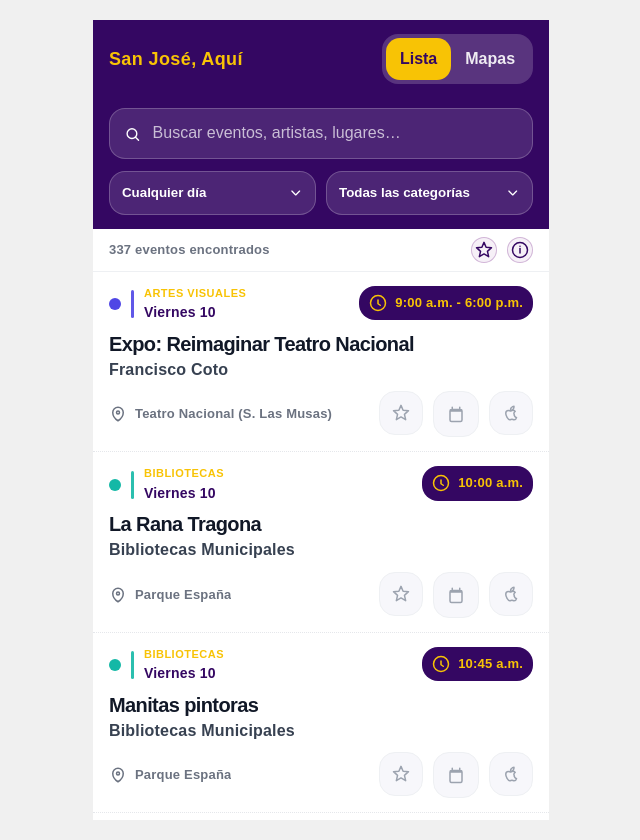
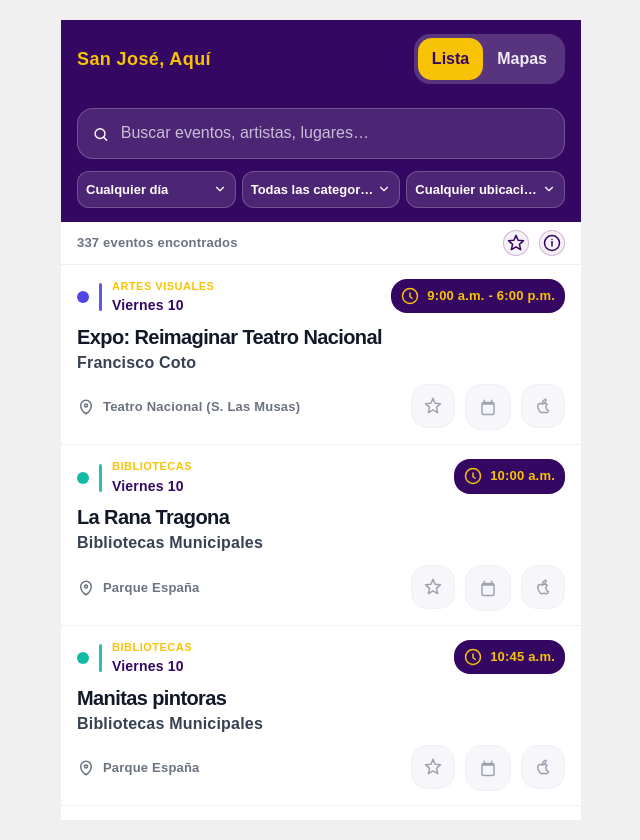
Before and after one commit to webmmiranda/transitarte, a React (Vite) app: page / in a window 1280 px wide. Shown: the whole page, without its empty margins (319-959 px from the left). Built offline with nearby package versions, Linux system fonts and the light colour scheme.

Commit message:
Filtro Ubicación

```diff
--- a/src/App.css
+++ b/src/App.css
@@ -169,20 +169,27 @@
 .selectRow {
   margin: 12px 0 0;
   display: grid;
-  grid-template-columns: 1fr 1fr;
-  gap: 10px;
+  grid-template-columns: repeat(3, 1fr);
+  gap: 6px;
 }
 
 .selectBox {
   display: flex;
   align-items: center;
   justify-content: space-between;
-  gap: 10px;
-  padding: 12px 12px;
-  border-radius: 16px;
+  gap: 4px;
+  padding: 10px 8px;
+  border-radius: 12px;
   border: 1px solid rgba(255, 255, 255, 0.22);
   background: rgba(255, 255, 255, 0.12);
   color: #ffffff;
+  min-width: 0;
+}
+
+.selectBox svg {
+  flex-shrink: 0;
+  width: 14px;
+  height: 14px;
 }
 
 .selectBox select {
@@ -193,7 +200,11 @@
   background: transparent;
   color: #ffffff;
   width: 100%;
-  font-weight: 800;
+  font-weight: 700;
+  font-size: 13px;
+  text-overflow: ellipsis;
+  overflow: hidden;
+  white-space: nowrap;
 }
 
 .main {
--- a/src/App.tsx
+++ b/src/App.tsx
@@ -59,6 +59,7 @@ function App() {
   const [query, setQuery] = useState('')
   const [day, setDay] = useState<FestivalDayKey | 'all'>('all')
   const [category, setCategory] = useState<string | 'all'>('all')
+  const [location, setLocation] = useState<string | 'all'>('all')
 
   const [openMap, setOpenMap] = useState<string | null>(null)
   const [selectedEventId, setSelectedEventId] = useState<string | null>(null)
@@ -121,6 +122,18 @@ function App() {
     return raw.sort((a, b) => (orderIndex.get(a.key) ?? 999) - (orderIndex.get(b.key) ?? 999))
   }, [events])
 
+  const locations = useMemo(() => {
+    const byKey = new Map<string, string>()
+    for (const e of events) {
+      if (!e.venue) continue
+      const key = normalizeKey(e.venue)
+      if (!byKey.has(key)) {
+        byKey.set(key, e.venue)
+      }
+    }
+    return Array.from(byKey.values()).sort((a, b) => a.localeCompare(b))
+  }, [events])
+
   const filtered = useMemo(() => {
     const q = normalizeKey(query)
     return events
@@ -128,6 +141,7 @@ function App() {
         if (favoritesOnly && !favorites.has(e.id)) return false
         if (day !== 'all' && e.date.key !== day) return false
         if (category !== 'all' && categoryKeyFromLabel(e.category) !== category) return false
+        if (location !== 'all' && normalizeKey(e.venue) !== normalizeKey(location)) return false
         if (!q) return true
         const haystack = normalizeKey(
           [e.title, e.artist, e.venue, e.description, e.category].filter(Boolean).join(' '),
@@ -140,7 +154,7 @@ function App() {
         if (aKey !== bKey) return aKey.localeCompare(bKey)
         return a.title.localeCompare(b.title)
       })
-  }, [events, query, day, category, favoritesOnly, favorites])
+  }, [events, query, day, category, location, favoritesOnly, favorites])
 
   const mapImages = useMemo(
     () => [
@@ -259,6 +273,19 @@ function App() {
                   {categories.map((c) => (
                     <option key={c.key} value={c.key}>
                       {categoryMeta(c.label).label}
+                    </option>
+                  ))}
+                </select>
+                <Icon path="M6 9l6 6l6-6" />
+              </label>
+
+              <label className="selectBox">
+                <span className="srOnly">Ubicación</span>
+                <select value={location} onChange={(e) => setLocation(e.target.value)}>
+                  <option value="all">Cualquier ubicación</option>
+                  {locations.map((loc) => (
+                    <option key={loc} value={loc}>
+                      {loc}
                     </option>
                   ))}
                 </select>
```
